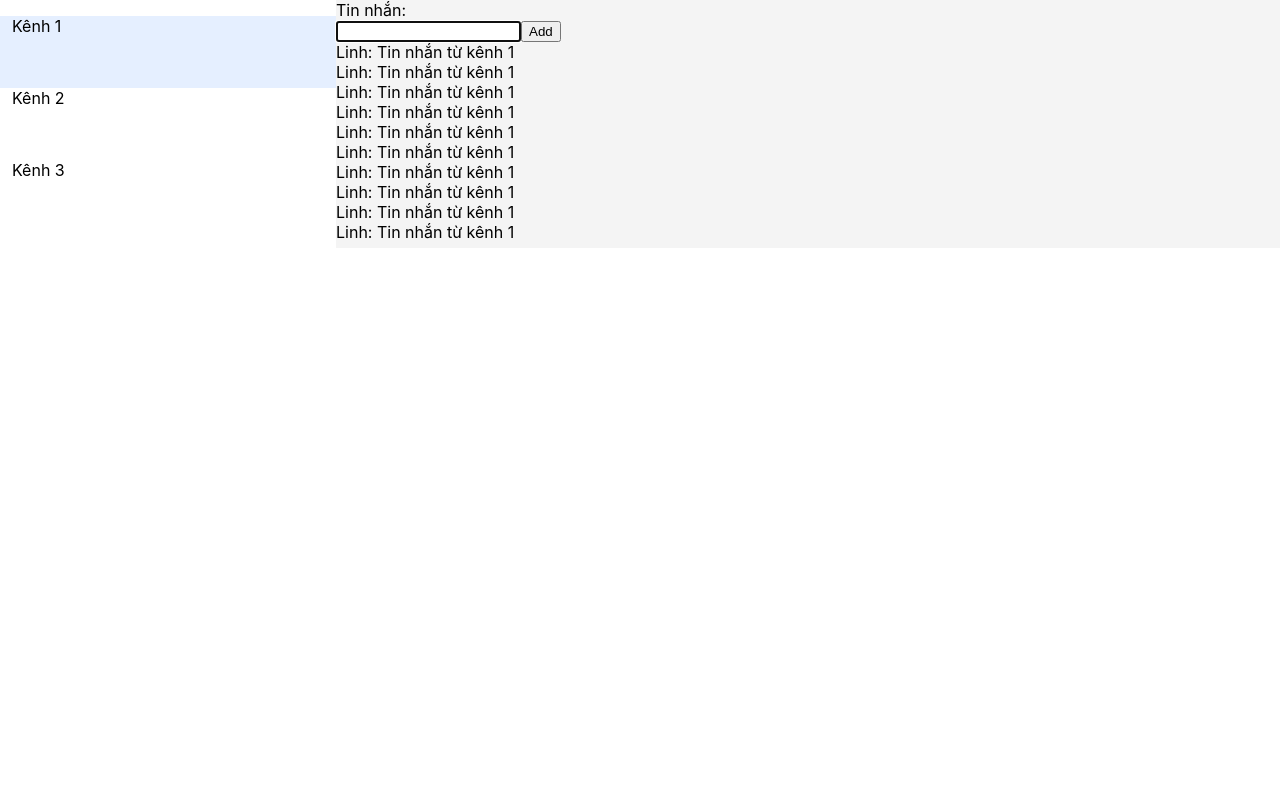
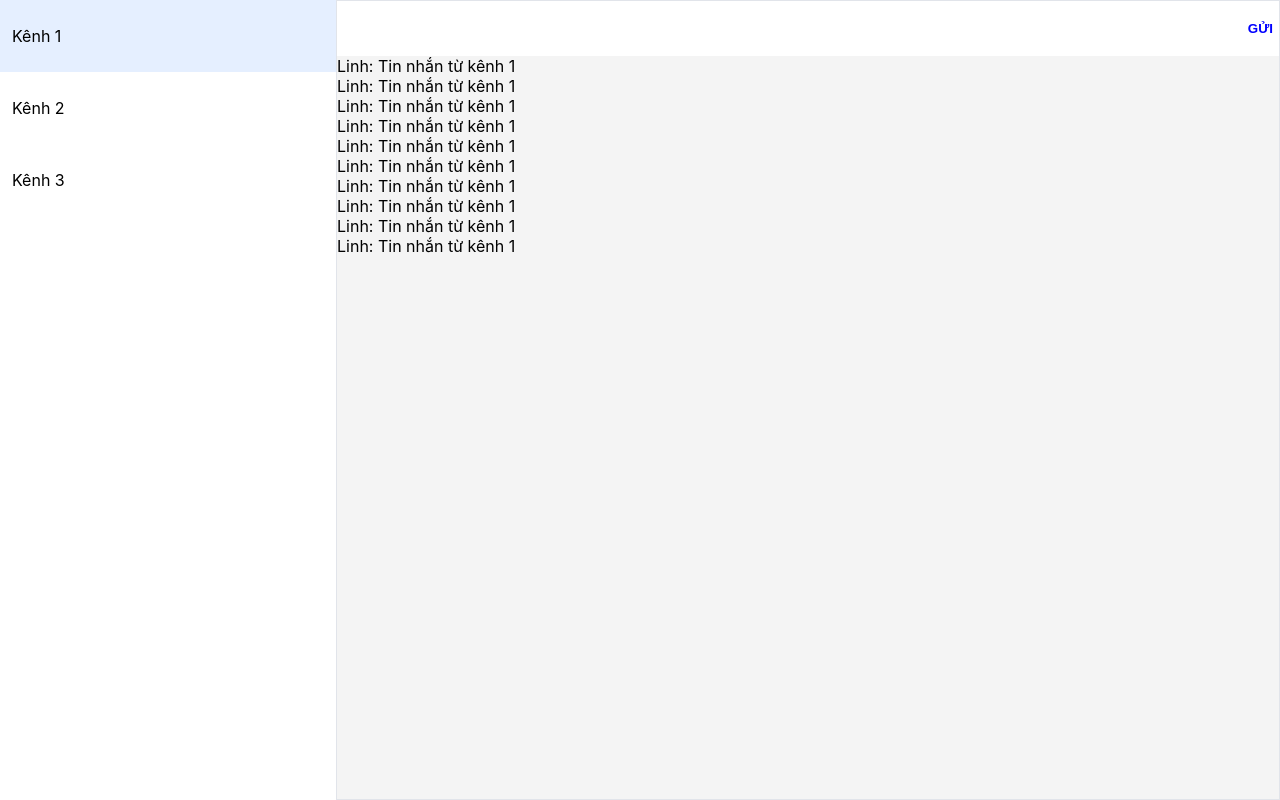
Before and after one commit to stilllove1511/chatUI, a React (Create React App) app: page / in a window 1280 px wide. Built offline with nearby package versions, Linux system fonts and the light colour scheme.

Commit message:
css tiep

```diff
--- a/src/App.css
+++ b/src/App.css
@@ -38,6 +38,15 @@
     transform: rotate(360deg);
   }
 }
- .d-block{
+
+.d-block{
    display: block;
  }
+
+.p-0{
+  padding: 0;
+}
+
+.m-0{
+  margin: 0;
+}
--- a/src/component/Content.js
+++ b/src/component/Content.js
@@ -3,7 +3,7 @@ import {useState, useEffect, useRef} from 'react'
 import clsx from 'clsx';
 
 import Messgaes from './Messages'
-import ContentStyle from '../componentCSS/Content.module.css'
+import style from '../componentCSS/Content.module.css'
 
 const channels = [
   {
@@ -64,15 +64,15 @@ function Content(){
     },[channelId])
 
   return (
-      <div className={ContentStyle.content} >
+      <div className={style.content} >
 
         {/* channel */}
-        <div className={ContentStyle.channels}>
-          <ul className={ContentStyle.p0}>
+        <div className={style.channels}>
+          <ul className={clsx('p-0', 'm-0')}>
             {channels.map((channel) => (
               <li
-                className = {clsx(ContentStyle.card, {
-                  [ContentStyle.active] : channel.id===channelId
+                className = {clsx(style.card, {
+                  [style.active] : channel.id===channelId
                 })}
                 key={channel.id}
                 onClick={() => {setId(channel.id)}}
@@ -84,17 +84,17 @@ function Content(){
         </div>
 
         {/* detail */}
-        <div className={ContentStyle.detail}>
-          <span> Tin nhắn: </span>
-          <br/>
+        <div className={style.detail}>
           {/* input */}
+          <div className={style.msInput}>
             <input
               ref={inputRef}
+              className={style.msInputBar}
               value={inputMessage.content}
               onChange={e => setInput({isFromMe: true, content:e.target.value })}
             />
-          <button ref={buttonRef} onClick={handleSubmit}>Add</button>
-          <br/>
+            <button className={style.msBtn} ref={buttonRef} onClick={handleSubmit}>GỬI</button>
+          </div>
           {/* messages */}
           {messages.map((message, index)=>(
               <>
--- a/src/componentCSS/Content.module.css
+++ b/src/componentCSS/Content.module.css
@@ -1,6 +1,3 @@
-.p0{
-  padding: 0;
-}
 
 .content{
     box-sizing: border-box;
@@ -22,6 +19,7 @@
     -moz-flex-wrap: wrap;
     flex-wrap: nowrap;
     -ms-flex-wrap: wrap;
+    height: 100vh;
 }
 
 .channels{
@@ -30,13 +28,37 @@
 .detail{
   background-color: #f4f4f4;
   width: 100%;
+  border-color: #f4f4f4;
+  border: 1px solid #e1e4ea;
+}
+
+.msInput{
+  display: flex;
+  width: 1;
+}
+
+.msInputBar{
+  border: none;
+  outline: none;
+  height: 25px;
+  padding: 12px 10px 18px 16px;
+  flex-grow: 2;
+  font-size: 15px;
+}
+
+.msBtn{
+  border: none;
+  background-color: white;
+  border-radius: 0px;
+  color: blue;
+  font-weight: 700;
 }
 .card{
   display: block;
   height: 72px;
   width: 312px;
   padding: 0px 12px;
-
+  line-height: 72px;
 }
 .cardHover{
   background-color: #f4f4f4 ;
```
Lines whose indentation alone changed are shown as unchanged.
